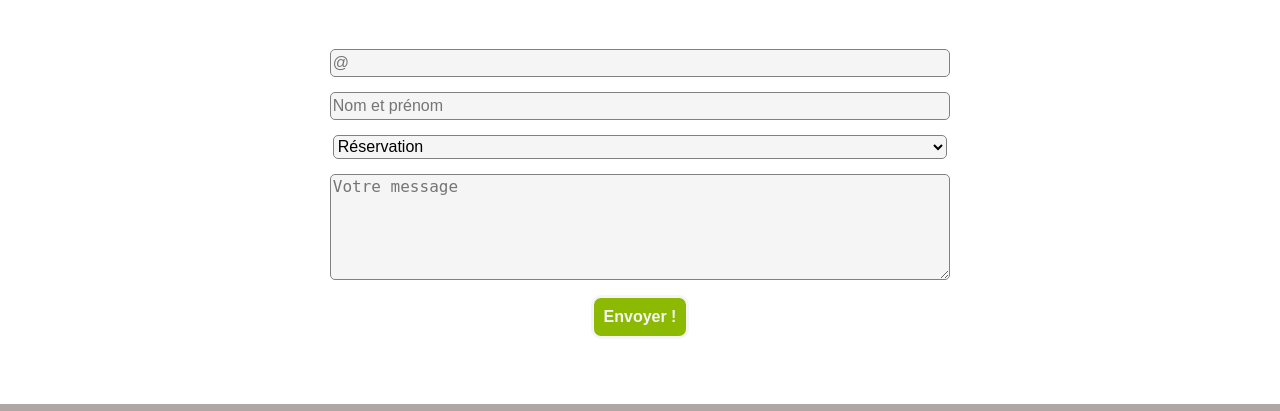
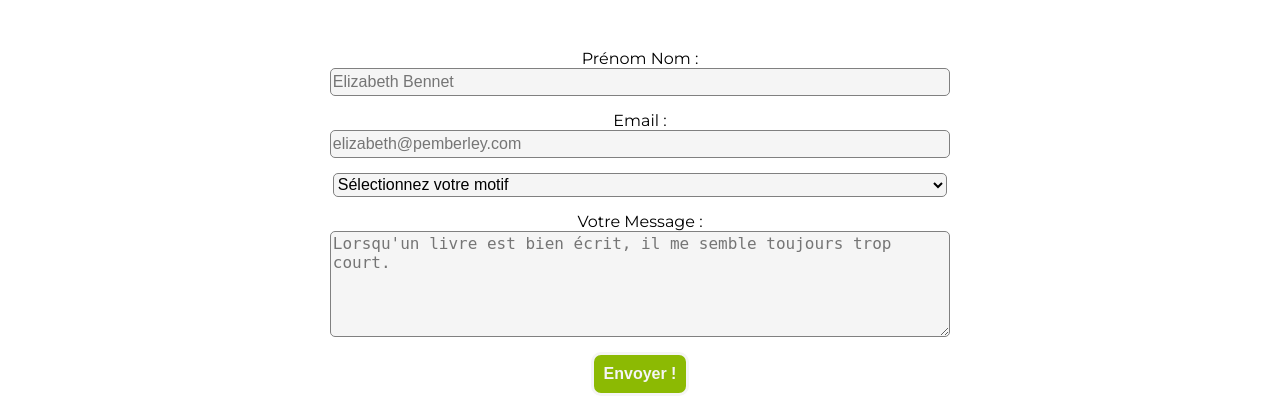
Before and after one commit to a-melie/Le-Galet-, a PHP site: page / in a window 1280 px wide. Shown: the part 3287-3698 px from the top of the page. Run offline with PHP 8.4, Linux system fonts and the light colour scheme; some libraries are stand-ins or nearby versions.

Commit message:
adjusmtents in form

```diff
--- a/src/form.php
+++ b/src/form.php
@@ -1,14 +1,18 @@
 <form>
     <form class="contact">
         <div class="contactus">
-            <input class="item2 contact margintopform form-border" type="email" placeholder="@">
-            <input class="item2 contact margintopform form-border" type="text" placeholder="Nom et prénom">
-            <select name="listselect" id="findthem-select" class="item2 select margintopform form-border">
+            <label for="name">Prénom Nom :</label>
+            <input class="item2 contact margintopform form-border" type="text" name="name" id="name"  placeholder="Elizabeth Bennet">
+            <label for="email">Email :</label>
+            <input class="item2 contact margintopform form-border" name="email" id="email" type="email" placeholder="elizabeth@pemberley.com">
+            <select name="subject" id="subject" class="item2 select margintopform form-border">
+                <option value="">Sélectionnez votre motif </option>
                 <option value="reservation">Réservation</option>
                 <option value="question">Question(s)</option>
                 <option value="autre">Autre</option>
             </select>
-            <textarea class="item2 message margintopform form-border" placeholder="Votre message"></textarea>
+            <label for="message">Votre Message :</label>
+            <textarea name="message" id="message" class="item2 message margintopform form-border" placeholder="Lorsqu'un livre est bien écrit, il me semble toujours trop court."></textarea>
             <div class="item2 buttoncontainer">
                 <button class="button margintopform" type="submit">Envoyer !</button>
             </div>
```
